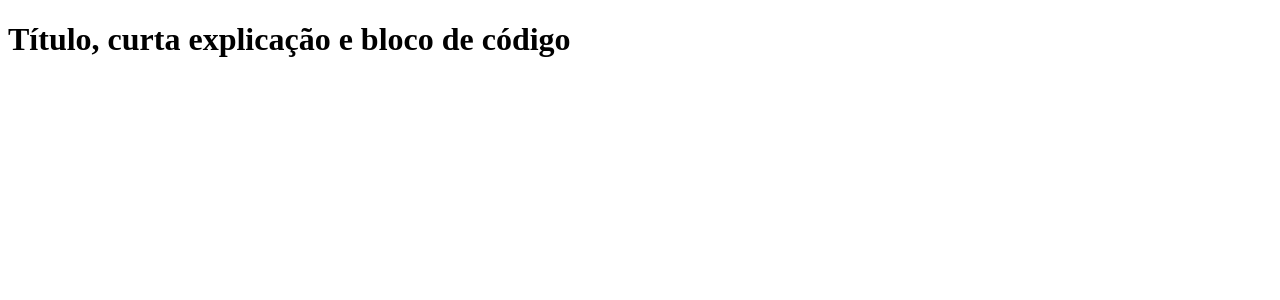
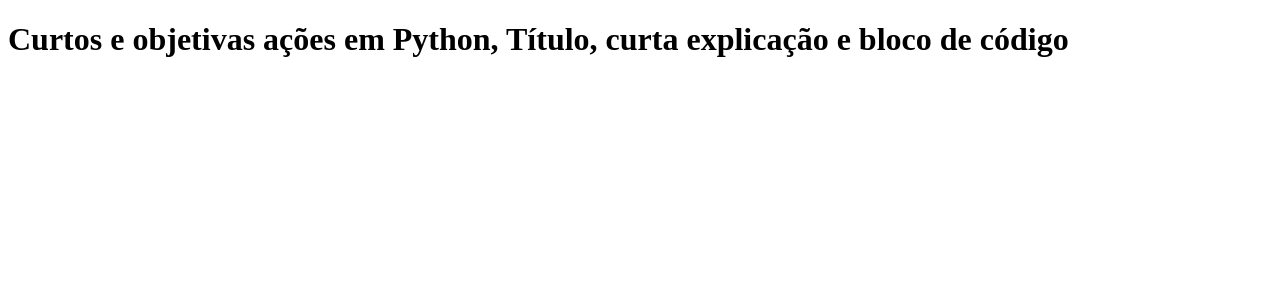
Before and after one commit to rodimendes/python_clues, a Next.js app: page / in a window 1280 px wide. Shown: the top 300 px of the page. Built offline with nearby package versions, Linux system fonts and the light colour scheme.

Commit message:
Homepage main objectives3

```diff
--- a/pages/index.js
+++ b/pages/index.js
@@ -3,7 +3,11 @@ function Home() {
     "Curtos e objetivas ações em Python",
     "Título, curta explicação e bloco de código",
   ];
-  return (<h1>{frases[0]}</h1>), (<h1>{frases[1]}</h1>);
+  return (
+    <h1>
+      {frases[0]}, {frases[1]}
+    </h1>
+  );
 }
 
 export default Home;
```
